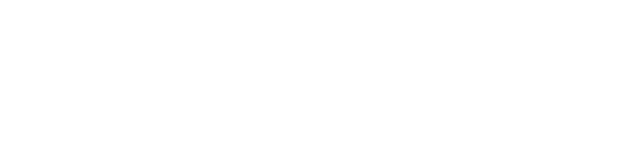
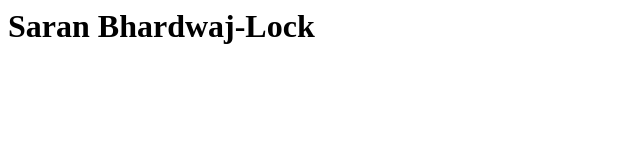
Before and after one commit to saranblock3/saranblock3.github.io, a plain HTML site: page index.html in a window 1280 px wide. Shown: the whole page, without its empty margins (0-640 px from the left). Drawn offline with Linux system fonts and the light colour scheme.

Commit message:
Second commit

```diff
--- a/index.html
+++ b/index.html
@@ -0,0 +1,3 @@
+<div class="row">
+		<h1>Saran Bhardwaj-Lock<h1>
+</div>
```
